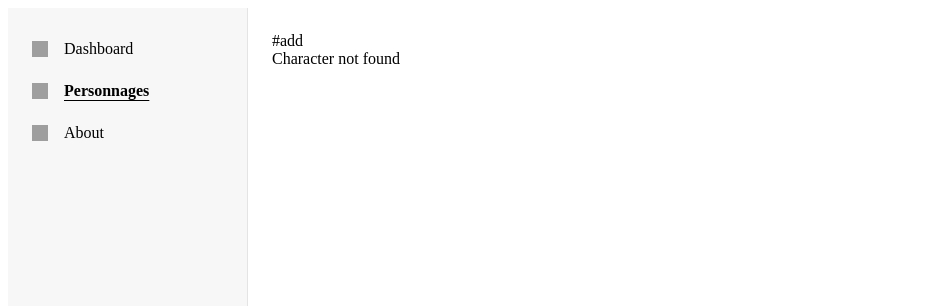
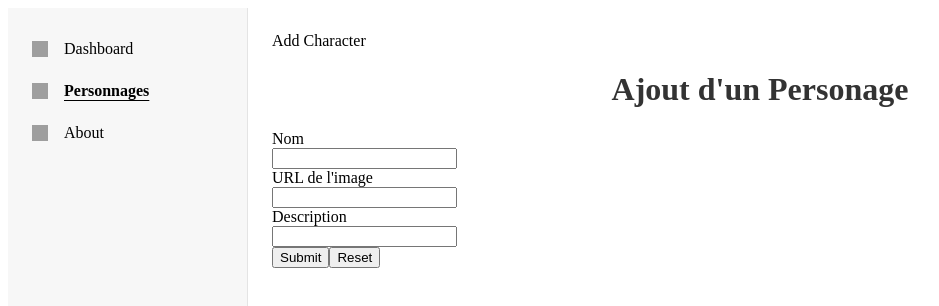
Before and after one commit to apally-orange/dragonball-app, a React (Vite) app: page /characters/add in a window 1280 px wide. Before the commit this address had no page. Shown: the top 306 px of the page, without its empty margins (0-939 px from the left). Built offline with nearby package versions, Linux system fonts and the light colour scheme; grey boxes are pictures that could not be loaded.

Commit message:
add character basic page

```diff
--- /dev/null
+++ b/src/components/textfield.tsx
@@ -0,0 +1,27 @@
+import { useFieldContext } from "@/hooks/form-context"
+import { useStore } from "@tanstack/react-form"
+
+
+export default function TextField({ label }: { label: string }) {
+    const field = useFieldContext<string>()
+
+    const errors = useStore(field.store, (state) => state.meta.errors)
+
+    return (
+        <div>
+            <label>
+                <div>{label}</div>
+                <input
+                    onBlur={field.handleBlur}
+                    onChange={(e) => field.handleChange(e.target.value)}
+                    value={field.state.value}
+                />
+            </label>
+            {errors.map((error: string) => (
+                <div key={error} style={{ color: 'red' }}>
+                    {error}
+                </div>
+            ))}
+        </div>
+    )
+}
--- /dev/null
+++ b/src/hooks/form-context.tsx
@@ -0,0 +1,4 @@
+import { createFormHookContexts } from '@tanstack/react-form'
+
+export const { fieldContext, useFieldContext, formContext, useFormContext } =
+	createFormHookContexts()
--- /dev/null
+++ b/src/hooks/form.tsx
@@ -0,0 +1,25 @@
+import { createFormHook } from '@tanstack/react-form'
+import { lazy } from 'react'
+import { fieldContext, formContext, useFormContext } from './form-context.tsx'
+
+const TextField = lazy(() => import('../components/textfield.tsx'))
+
+function SubscribeButton({ label }: { label: string }) {
+	const form = useFormContext()
+	return (
+		<form.Subscribe selector={(state) => state.isSubmitting}>
+			{(isSubmitting) => <button disabled={isSubmitting}>{label}</button>}
+		</form.Subscribe>
+	)
+}
+
+export const { useAppForm, withForm, withFieldGroup } = createFormHook({
+	fieldComponents: {
+		TextField,
+	},
+	fieldContext,
+	formComponents: {
+		SubscribeButton,
+	},
+	formContext,
+})
--- /dev/null
+++ b/src/pages/add-character.tsx
@@ -0,0 +1,92 @@
+import { useAppForm } from "@/hooks/form"
+import { useMutation, useQueryClient } from "@tanstack/react-query"
+import { useNavigate } from "@tanstack/react-router"
+import { characterFormOpts, characterSchema } from "./character-form-option"
+
+
+export function AddCharacterPage() {
+    const navigate = useNavigate()
+    const queryClient = useQueryClient()
+
+    const addCharacterMutation = useMutation({
+        mutationFn: async (characterData) => {
+            const response = await fetch('https://dummyjson.com/users/add', {
+                body: JSON.stringify(characterData),
+                headers: { 'Content-Type': 'application/json' },
+                method: 'POST',
+            })
+            if (!response.ok) {
+                throw new Error('Network response was not ok')
+            }
+            return response.json()
+        },
+        onError: (error) => {
+            console.error('Error adding character:', error)
+        },
+        onSuccess: () => {
+            queryClient.invalidateQueries({ queryKey: ['characters'] })
+            form.reset()
+            navigate({ to: '/characters' })
+        },
+    })
+
+    const form = useAppForm({
+        ...characterFormOpts,
+        onSubmit: ({ value }) => {
+            const result = characterSchema.safeParse(value)
+
+            if (result.success) {
+                addCharacterMutation.mutate(result.data)
+            } else {
+                console.error('Validation error:', result.error)
+            }
+        },
+    })
+
+    return (
+        <div>
+            <h1>Ajout d'un Personage</h1>
+            <form
+                className='form'
+                name='character'
+                onSubmit={(e) => {
+                    e.preventDefault()
+                    e.stopPropagation()
+                    form.handleSubmit()
+                }}>
+                <form.AppField name='name'>
+                    {(field) => <field.TextField label='Nom' />}
+                </form.AppField>
+                <form.AppField name='imageUrl'>
+                    {(field) => <field.TextField label="URL de l'image" />}
+                </form.AppField>
+                <form.AppField name='description'>
+                    {(field) => <field.TextField label='Description' />}
+                </form.AppField>
+                <form.Subscribe
+                    selector={(state) => [state.isSubmitting]}>
+                    {([isSubmitting]) => (
+                        <div className='buttonContainer'>
+                            <button
+                                className='button submitButton'
+                                disabled={isSubmitting}
+                                type='submit'>
+                                {isSubmitting ? '...' : 'Submit'}
+                            </button>
+                            <button
+                                className='button resetButton'
+                                onClick={(e) => {
+                                    // Avoid unexpected resets of form elements (especially <select> elements)
+                                    e.preventDefault()
+                                    form.reset()
+                                }}
+                                type='reset'>
+                                Reset
+                            </button>
+                        </div>
+                    )}
+                </form.Subscribe>
+            </form>
+        </div>
+    )
+}
--- /dev/null
+++ b/src/pages/all-characters-page.scss
@@ -0,0 +1,29 @@
+@use '/src/styles/theme/main' as utils;
+
+
+.all-characters-page {
+    &__header {
+        display: flex;
+        align-items: center;
+        gap: 1rem;
+
+        /* H1 prend tout l'espace disponible et centre son texte */
+        h1 {
+            flex: 1 1 auto;
+            text-align: center;
+            margin: 0;
+        }
+
+        /* Le lien bouton reste à droite */
+        &__add-button {
+            padding: 0.5rem 1rem;
+            background: utils.$button-color;
+            color: white;
+            border: none;
+            border-radius: 4px;
+            cursor: pointer;
+            display: inline-block;
+            margin-left: auto;
+        }
+    }
+}
--- a/src/pages/all-characters-page.tsx
+++ b/src/pages/all-characters-page.tsx
@@ -2,9 +2,11 @@ import { CharactersTable } from "@/components/table/characters-table"
 import { useFilters } from "@/hooks/useFilters"
 import { getAllCharactersQueryOptions } from "@/queries/all-character"
 import { useSuspenseQuery } from "@tanstack/react-query"
+import { Link } from "@tanstack/react-router"
 import { PaginationState, Updater } from "@tanstack/react-table"
+import "./all-characters-page.scss"
 
-// TODO améliorer l'affichage et ajout d'un personnage
+// TODO améliorer l'affichage
 export function AllCharactersPage() {
     const { filters, setFilters } = useFilters("/characters/")
 
@@ -23,7 +25,13 @@ export function AllCharactersPage() {
 
     return (
         <>
-            <h1>Characters</h1>
+            <div className="all-characters-page__header">
+                <h1>Characters</h1>
+                <Link to='/characters/add' className="all-characters-page__header__add-button">
+                    Ajout Personage
+                </Link>
+            </div>
+
             <CharactersTable
                 items={allCharacters}
                 pagination={filters}
--- /dev/null
+++ b/src/pages/character-form-option.tsx
@@ -0,0 +1,39 @@
+import { formOptions } from '@tanstack/react-form'
+import z from 'zod'
+
+export const characterSchema = z.object({
+	imageUrl: z.url({
+		message: 'Please enter a valid URL (e.g., https://example.com/image.jpg)',
+	}),
+	name: z
+		.string()
+		.min(3, { message: 'Name must be at least 3 characters' }),
+	description: z.string().min(1, { message: 'Description is required' }),
+})
+
+export const characterFormOpts = formOptions({
+	defaultValues: {
+		imageUrl: '',
+		name: '',
+		description: '',
+	},
+	validators: {
+		onSubmitAsync: ({ value }) => {
+			const errors = {
+				fields: {},
+			} as {
+				fields: Record<string, string>
+			}
+
+			const result = characterSchema.safeParse(value)
+
+			if (!result.success) {
+				for (const issue of result.error.issues) {
+					errors.fields[issue.path[0] as string] = issue.message
+				}
+			}
+
+			return errors
+		},
+	},
+})
--- a/src/routeTree.gen.ts
+++ b/src/routeTree.gen.ts
@@ -12,6 +12,7 @@ import { Route as rootRouteImport } from './routes/__root'
 import { Route as IndexRouteImport } from './routes/index'
 import { Route as CharactersIndexRouteImport } from './routes/characters/index'
 import { Route as AboutIndexRouteImport } from './routes/about/index'
+import { Route as CharactersAddRouteImport } from './routes/characters/add'
 import { Route as CharactersCharacterIdRouteImport } from './routes/characters/$characterId'
 
 const IndexRoute = IndexRouteImport.update({
@@ -29,6 +30,11 @@ const AboutIndexRoute = AboutIndexRouteImport.update({
   path: '/about/',
   getParentRoute: () => rootRouteImport,
 } as any)
+const CharactersAddRoute = CharactersAddRouteImport.update({
+  id: '/characters/add',
+  path: '/characters/add',
+  getParentRoute: () => rootRouteImport,
+} as any)
 const CharactersCharacterIdRoute = CharactersCharacterIdRouteImport.update({
   id: '/characters/$characterId',
   path: '/characters/$characterId',
@@ -38,12 +44,14 @@ const CharactersCharacterIdRoute = CharactersCharacterIdRouteImport.update({
 export interface FileRoutesByFullPath {
   '/': typeof IndexRoute
   '/characters/$characterId': typeof CharactersCharacterIdRoute
+  '/characters/add': typeof CharactersAddRoute
   '/about/': typeof AboutIndexRoute
   '/characters/': typeof CharactersIndexRoute
 }
 export interface FileRoutesByTo {
   '/': typeof IndexRoute
   '/characters/$characterId': typeof CharactersCharacterIdRoute
+  '/characters/add': typeof CharactersAddRoute
   '/about': typeof AboutIndexRoute
   '/characters': typeof CharactersIndexRoute
 }
@@ -51,20 +59,38 @@ export interface FileRoutesById {
   __root__: typeof rootRouteImport
   '/': typeof IndexRoute
   '/characters/$characterId': typeof CharactersCharacterIdRoute
+  '/characters/add': typeof CharactersAddRoute
   '/about/': typeof AboutIndexRoute
   '/characters/': typeof CharactersIndexRoute
 }
 export interface FileRouteTypes {
   fileRoutesByFullPath: FileRoutesByFullPath
-  fullPaths: '/' | '/characters/$characterId' | '/about/' | '/characters/'
+  fullPaths:
+    | '/'
+    | '/characters/$characterId'
+    | '/characters/add'
+    | '/about/'
+    | '/characters/'
   fileRoutesByTo: FileRoutesByTo
-  to: '/' | '/characters/$characterId' | '/about' | '/characters'
-  id: '__root__' | '/' | '/characters/$characterId' | '/about/' | '/characters/'
+  to:
+    | '/'
+    | '/characters/$characterId'
+    | '/characters/add'
+    | '/about'
+    | '/characters'
+  id:
+    | '__root__'
+    | '/'
+    | '/characters/$characterId'
+    | '/characters/add'
+    | '/about/'
+    | '/characters/'
   fileRoutesById: FileRoutesById
 }
 export interface RootRouteChildren {
   IndexRoute: typeof IndexRoute
   CharactersCharacterIdRoute: typeof CharactersCharacterIdRoute
+  CharactersAddRoute: typeof CharactersAddRoute
   AboutIndexRoute: typeof AboutIndexRoute
   CharactersIndexRoute: typeof CharactersIndexRoute
 }
@@ -92,6 +118,13 @@ declare module '@tanstack/react-router' {
       preLoaderRoute: typeof AboutIndexRouteImport
       parentRoute: typeof rootRouteImport
     }
+    '/characters/add': {
+      id: '/characters/add'
+      path: '/characters/add'
+      fullPath: '/characters/add'
+      preLoaderRoute: typeof CharactersAddRouteImport
+      parentRoute: typeof rootRouteImport
+    }
     '/characters/$characterId': {
       id: '/characters/$characterId'
       path: '/characters/$characterId'
@@ -105,6 +138,7 @@ declare module '@tanstack/react-router' {
 const rootRouteChildren: RootRouteChildren = {
   IndexRoute: IndexRoute,
   CharactersCharacterIdRoute: CharactersCharacterIdRoute,
+  CharactersAddRoute: CharactersAddRoute,
   AboutIndexRoute: AboutIndexRoute,
   CharactersIndexRoute: CharactersIndexRoute,
 }
--- /dev/null
+++ b/src/routes/characters/add.tsx
@@ -0,0 +1,7 @@
+import { AddCharacterPage } from '@/pages/add-character'
+import { createFileRoute } from '@tanstack/react-router'
+
+export const Route = createFileRoute('/characters/add')({
+    component: AddCharacterPage,
+    staticData: { breadcrumb: "Add Character" },
+})
--- a/src/styles/theme/_colors.scss
+++ b/src/styles/theme/_colors.scss
@@ -1,5 +1,6 @@
 $primary-color: #0077ff;
 $secondary-color: #0026ff;
 $background-color: #f0f0f0;
+$button-color: #0077ff;
 $text-color: #333;
 $border-color: #bbb;
```
